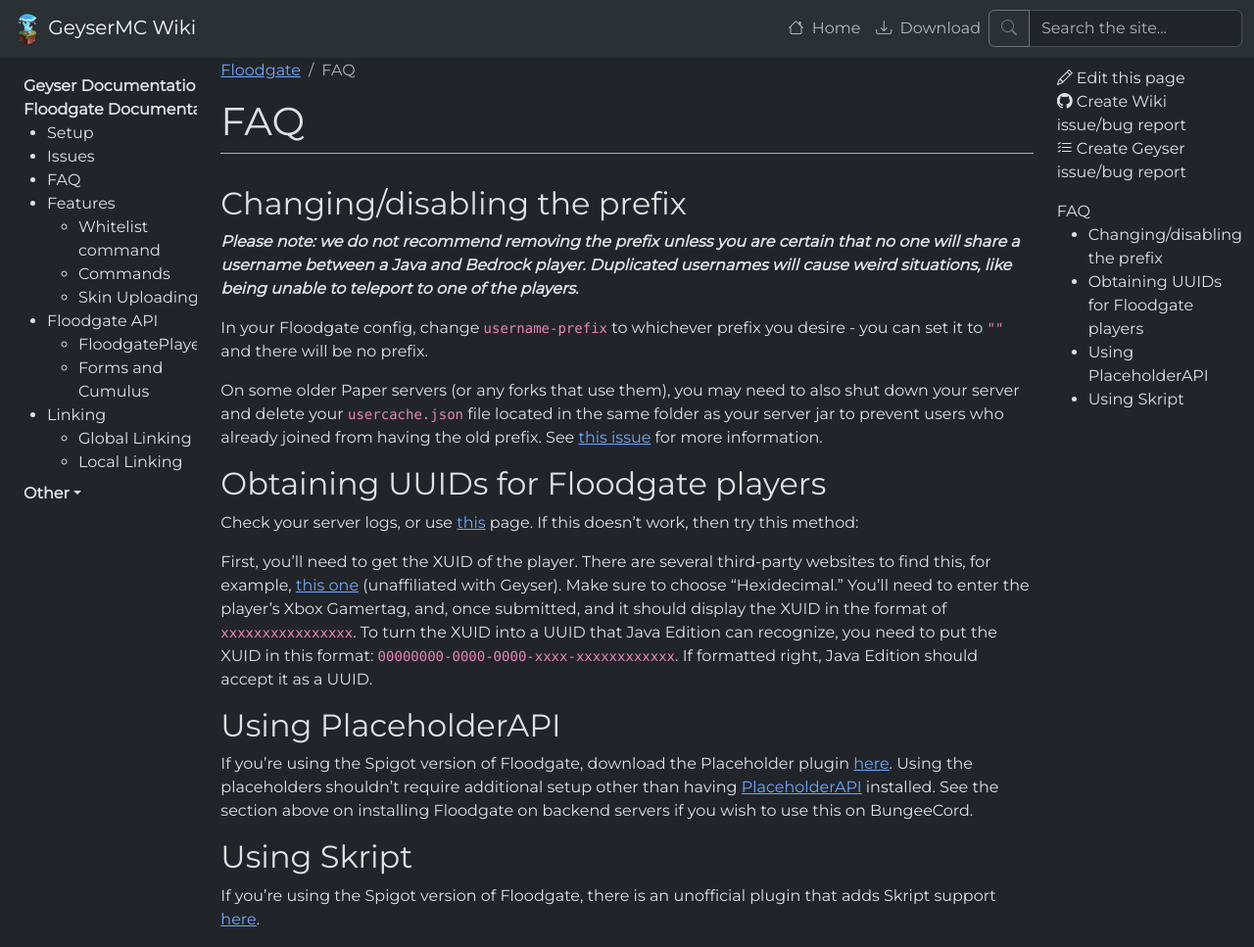
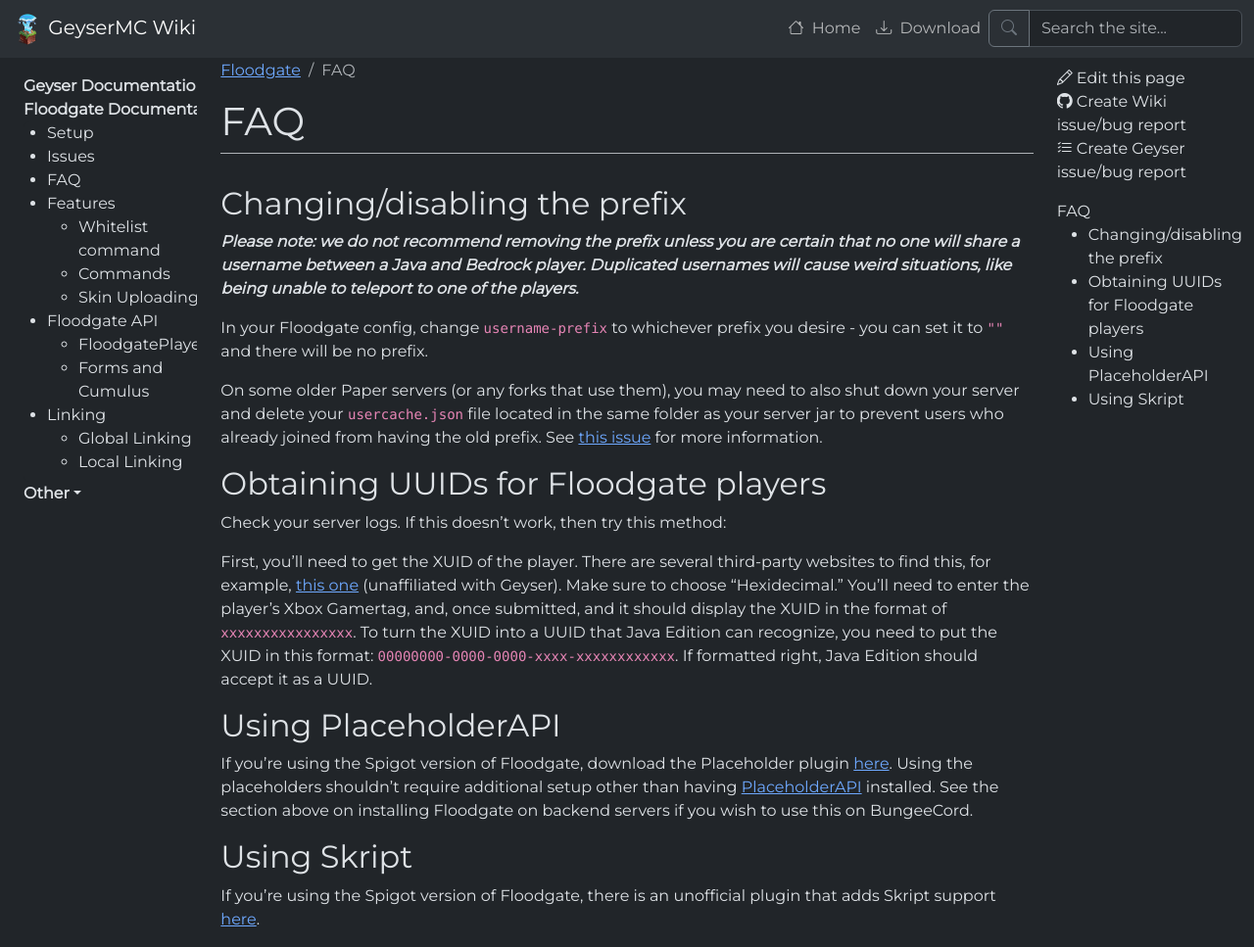
Before and after one commit to GeyserMC/GeyserWiki, a Jekyll site: the page built from _docs/floodgate/faq.md, in a window 1280 px wide and 967 px high. Shown: the whole window at 98% size. Built offline with Jekyll 4.4.1, drawn with Linux system fonts in a browser that asks for light colours.

Commit message:
docs: remove uuid.kejona.dev URL
The url only redirects to malware pages.

```diff
--- a/_data/faq.yml
+++ b/_data/faq.yml
@@ -101,8 +101,6 @@
 
     - title: How do I find a player's UUID without them joining when using Floodgate?
       content: |
-        Use [this page.](https://uuid.kejona.dev/) If this doesn't work, then try this method:
-
         First, you'll need to get the XUID of the player. There are several third-party websites to find this, for example, [this one](https://cxkes.me/xbox/xuid) (unaffiliated with Geyser). Make sure to choose "Hexidecimal." You'll need to enter the player's Xbox Gamertag, and, once submitted, it should display the XUID in the format of `xxxxxxxxxxxxxxxx`. To turn the XUID into a UUID that Java Edition can recognize, you need to put the XUID in this format: `00000000-0000-0000-xxxx-xxxxxxxxxxxx`. If formatted right, Java Edition should accept it as a UUID.
 
     - title: Can I remove the prefix of Floodgate players?
--- a/_docs/floodgate/faq.md
+++ b/_docs/floodgate/faq.md
@@ -13,7 +13,7 @@
 On some older Paper servers (or any forks that use them), you may need to also shut down your server and delete your `usercache.json` file located in the same folder as your server jar to prevent users who already joined from having the old prefix. See [this issue](/floodgate/issues/#prefix-is-not-changing-on-the-server-after-changing-it-in-the-config) for more information.
 
 ## Obtaining UUIDs for Floodgate players
-Check your server logs, or use [this](https://uuid.kejona.dev/) page. If this doesn't work, then try this method:
+Check your server logs. If this doesn't work, then try this method:
 
 First, you'll need to get the XUID of the player. There are several third-party websites to find this, for example, [this one](https://www.cxkes.me/xbox/xuid) (unaffiliated with Geyser). Make sure to choose "Hexidecimal." You'll need to enter the player's Xbox Gamertag, and, once submitted, and it should display the XUID in the format of `xxxxxxxxxxxxxxxx`. To turn the XUID into a UUID that Java Edition can recognize, you need to put the XUID in this format: `00000000-0000-0000-xxxx-xxxxxxxxxxxx`. If formatted right, Java Edition should accept it as a UUID.
 
```
